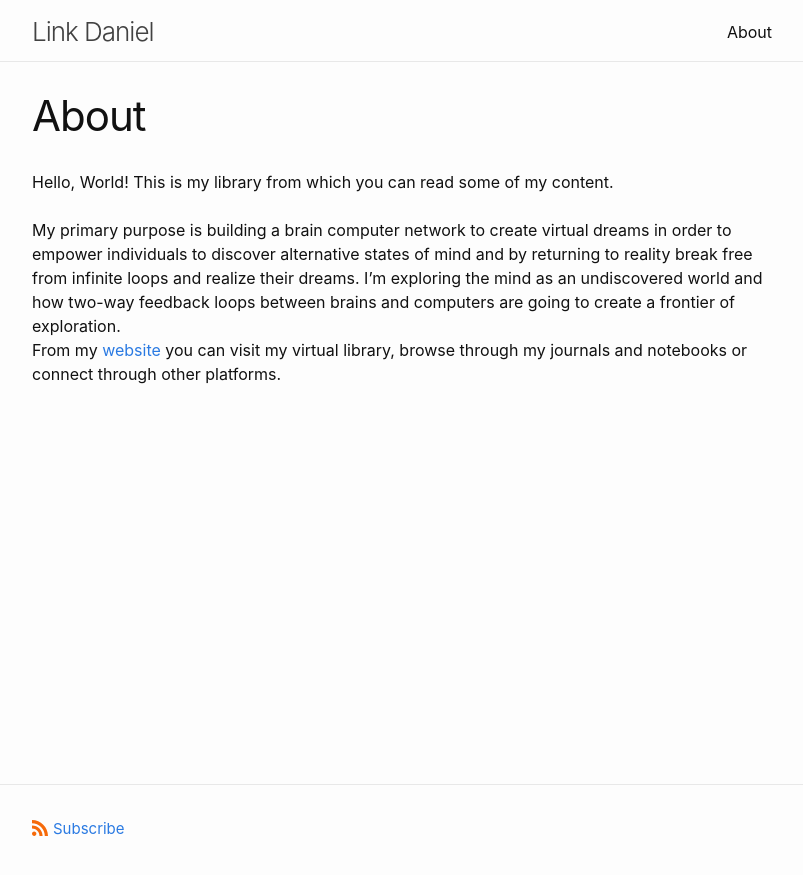
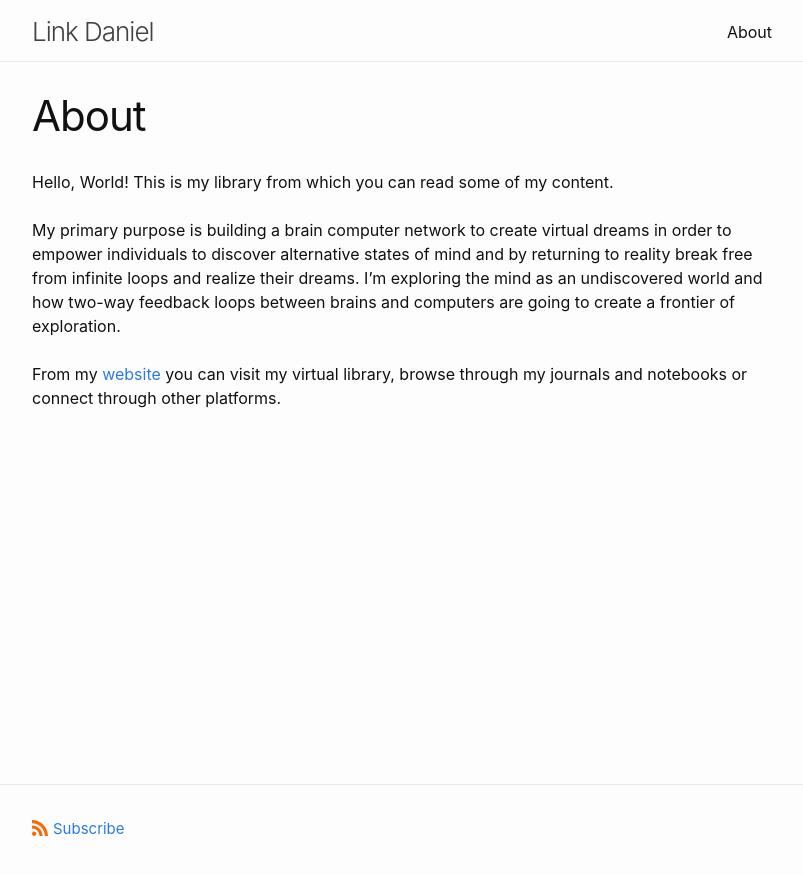
Before and after one commit to link-daniel/link.github.io, a Jekyll site: the page built from about.md, in a window 1280 px wide. Shown: the top 875 px of the page, without its empty margins (238-1041 px from the left). Built offline with Jekyll 4.4.1, drawn with Linux system fonts in a browser that asks for light colours.

```diff
--- a/about.md
+++ b/about.md
@@ -6,7 +6,7 @@ permalink: /about/
 
 Hello, World! This is my library from which you can read some of my content.\
 <br>
-My primary purpose is building a brain computer network to create virtual dreams in order to empower individuals to discover alternative states of mind and by returning to reality break free from infinite loops and realize their dreams. I'm exploring the mind as an undiscovered world and how two-way feedback loops between brains and computers are going to create a frontier of exploration.
+My primary purpose is building a brain computer network to create virtual dreams in order to empower individuals to discover alternative states of mind and by returning to reality break free from infinite loops and realize their dreams. I'm exploring the mind as an undiscovered world and how two-way feedback loops between brains and computers are going to create a frontier of exploration.\
 <br>
 From my [website](https://linkdaniel.org) you can visit my virtual library, browse through my journals and notebooks or connect through other platforms.
 <br>
```
